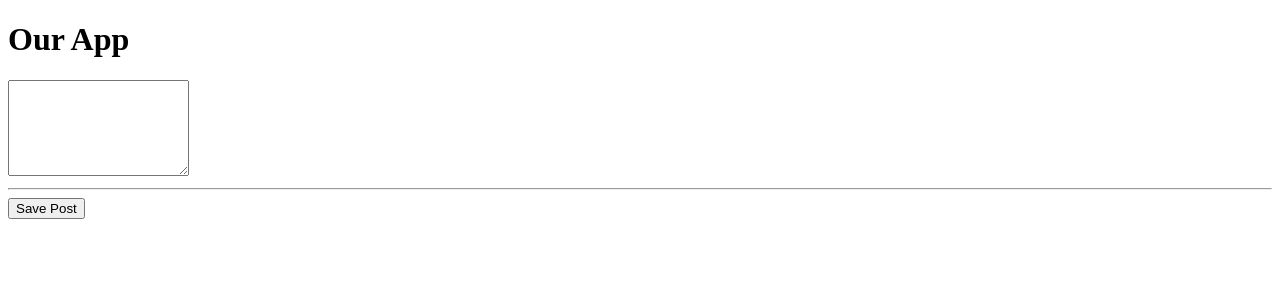
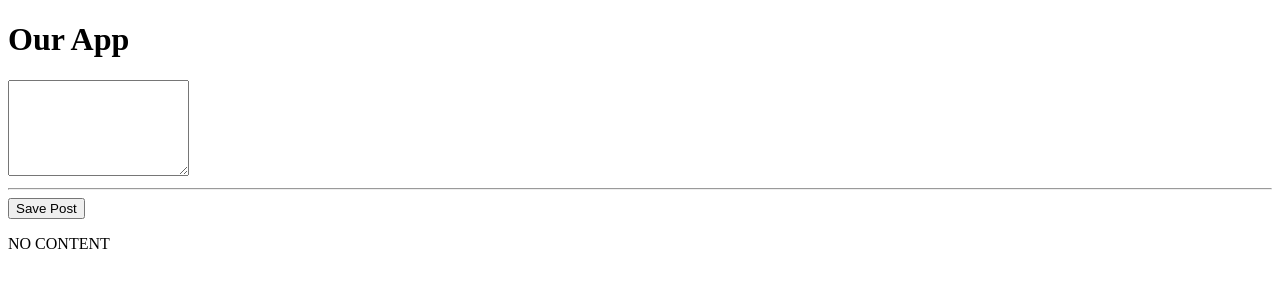
Before and after one commit to novotnyradekcz/udemy-mean-course, an Angular app: page / in a window 1280 px wide. Shown: the top 300 px of the page. Built offline with nearby package versions, Linux system fonts and the light colour scheme.

Commit message:
Added reading user input

```diff
--- a/src/app/posts/post-create/post-create.component.html
+++ b/src/app/posts/post-create/post-create.component.html
@@ -1,3 +1,4 @@
-<textarea rows="6"></textarea>
+<textarea rows="6" [(ngModel)]="enteredValue"></textarea>
 <hr>
 <button (click)="onAddPost()">Save Post</button>
+<p>{{ newPost }}</p>
--- a/src/app/posts/post-create/post-create.component.ts
+++ b/src/app/posts/post-create/post-create.component.ts
@@ -1,11 +1,19 @@
 import { Component } from '@angular/core';
+import { FormsModule } from '@angular/forms';
 
 @Component({
   selector: 'app-post-create',
+  standalone: true,
+  imports: [
+    FormsModule
+  ],
   templateUrl: './post-create.component.html'
 })
 export class PostCreateComponent {
+  enteredValue = '';
+  newPost = 'NO CONTENT';
+
   onAddPost() {
-    alert('Post added!');
+    this.newPost = this.enteredValue;
   }
 }
```
